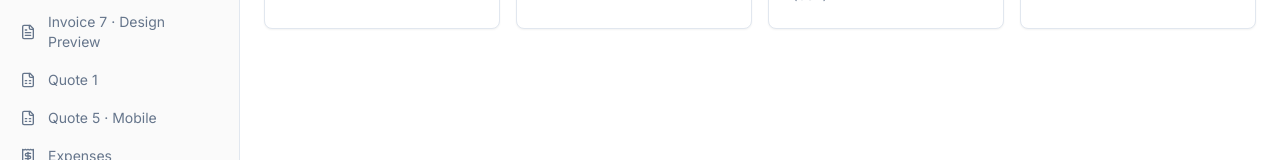
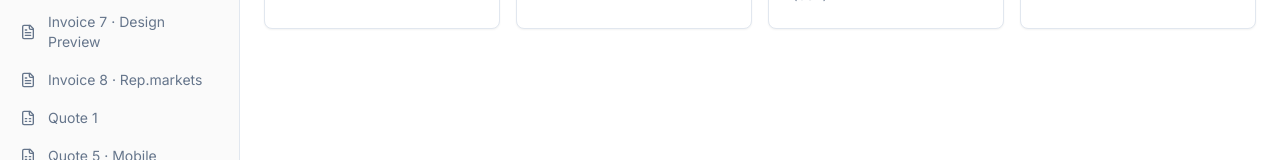
Before and after one commit to g0tPaid/soloflow, a Next.js app in the folder apps/web/: page /dashboard in a window 1280 px wide. Shown: the part 460-620 px from the top of the page. Built offline with nearby package versions, Linux system fonts and the light colour scheme; no server answers.

Commit message:
Add Rep.markets Invoice 8: sidebar.tsx

```diff
--- a/apps/web/src/components/layout/sidebar.tsx
+++ b/apps/web/src/components/layout/sidebar.tsx
@@ -48,6 +48,7 @@ const iconMap: Record<string, React.ComponentType<{ className?: string }>> = {
   invoicesV5: FileText,
   invoicesV6: FileText,
   invoicesV7Preview: FileText,
+  invoicesV8: FileText,
   quotes: FileSpreadsheet,
   quotesV5: FileSpreadsheet,
   expenses: Receipt,
@@ -72,6 +73,7 @@ const sidebarModules = NAV_MODULES.flatMap((item) =>
         { ...item, key: 'invoicesV5', label: 'Invoice 5 · Mobile', href: '/invoices-v5' },
         { ...item, key: 'invoicesV6', label: 'Invoice 6 · Modern Receipt', href: '/invoices-v6' },
         { ...item, key: 'invoicesV7Preview', label: 'Invoice 7 · Design Preview', href: '/invoices-v7' },
+        { ...item, key: 'invoicesV8', label: 'Invoice 8 · Rep.markets', href: '/invoices-v8' },
       ]
     : item.key === 'quotes'
     ? [
```
